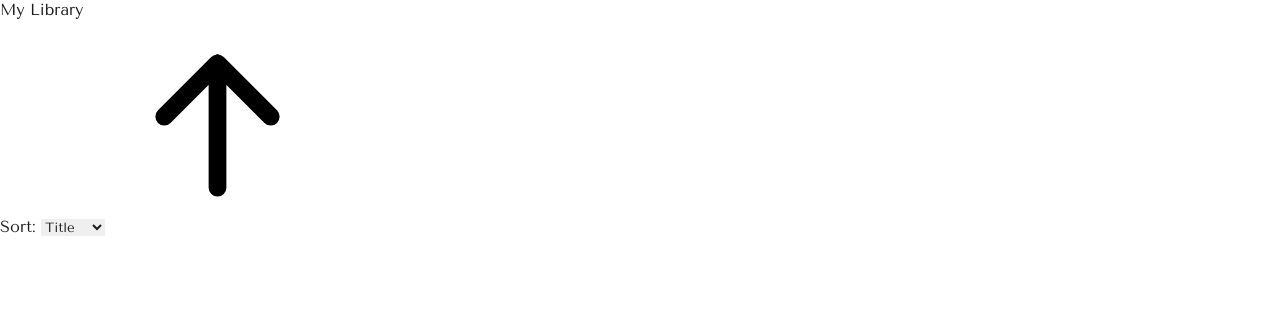
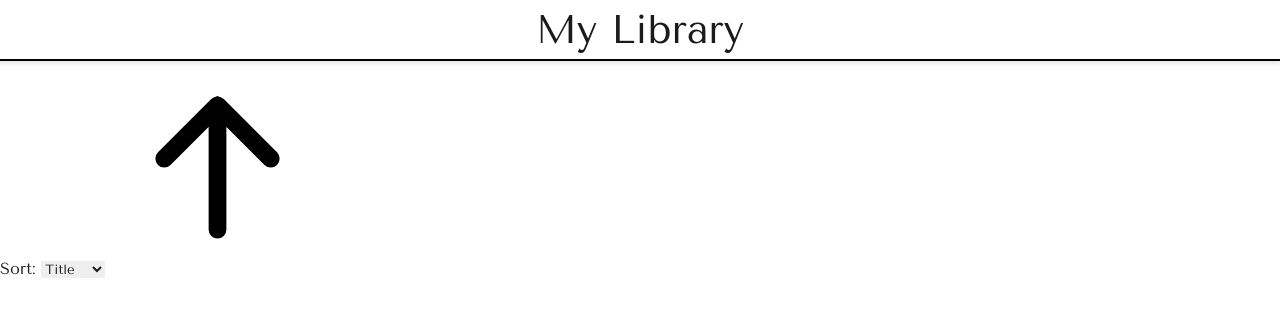
Before and after one commit to zander-myles/library-odin, a plain HTML site: page index.html in a window 1280 px wide. Drawn offline with nearby package versions, Linux system fonts and the light colour scheme.

Commit message:
Styled body header

```diff
--- a/css/main.css
+++ b/css/main.css
@@ -7,6 +7,15 @@
 
     font-family:  'Tenor Sans', sans-serif;
     color: #1b1b1b;
+}
+
+body > header {
+    text-align: center;
+    font-size: 40px;
+
+    padding: 6px;
+    border-bottom: 2px solid black;
+    box-shadow: 0px 0px 5px 2px #1b1b1b22;
 }
 
 .form-container {
```
